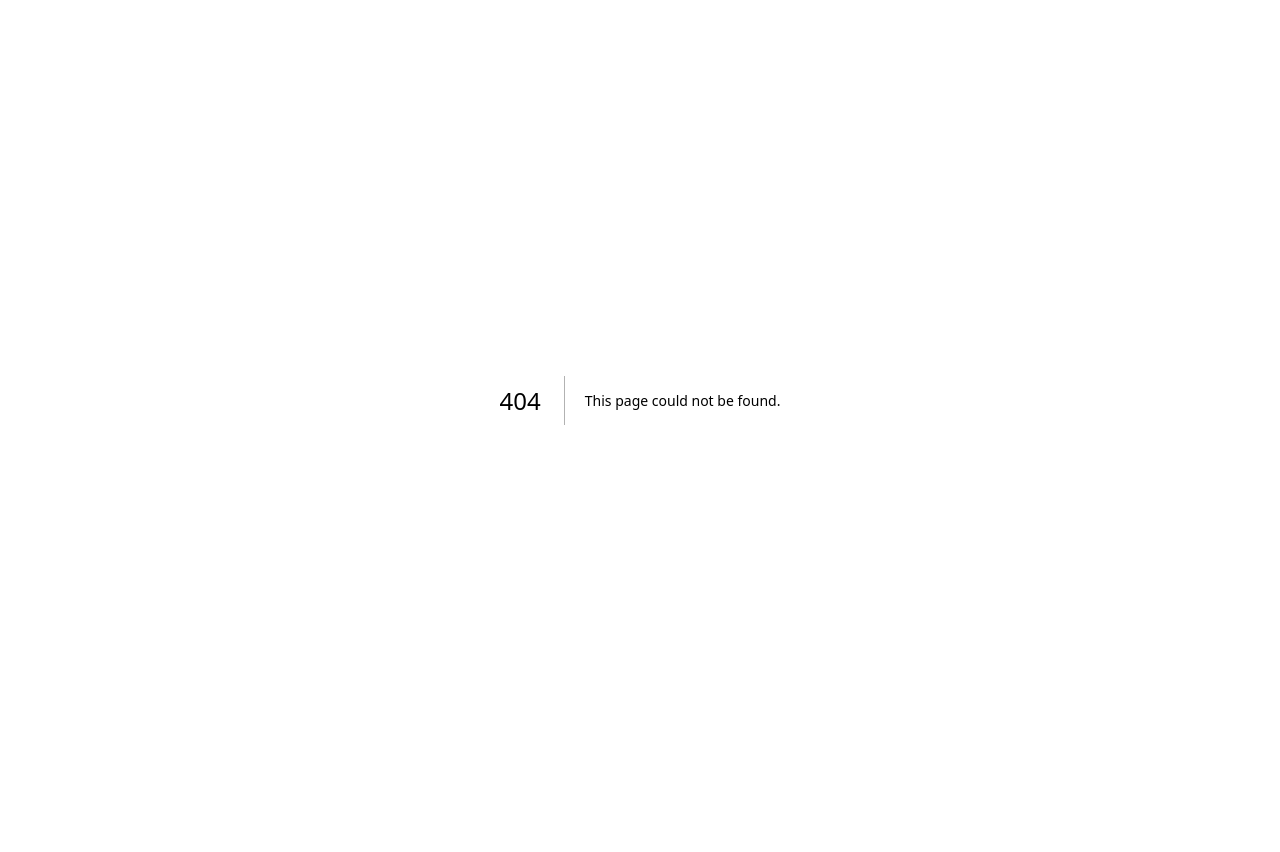
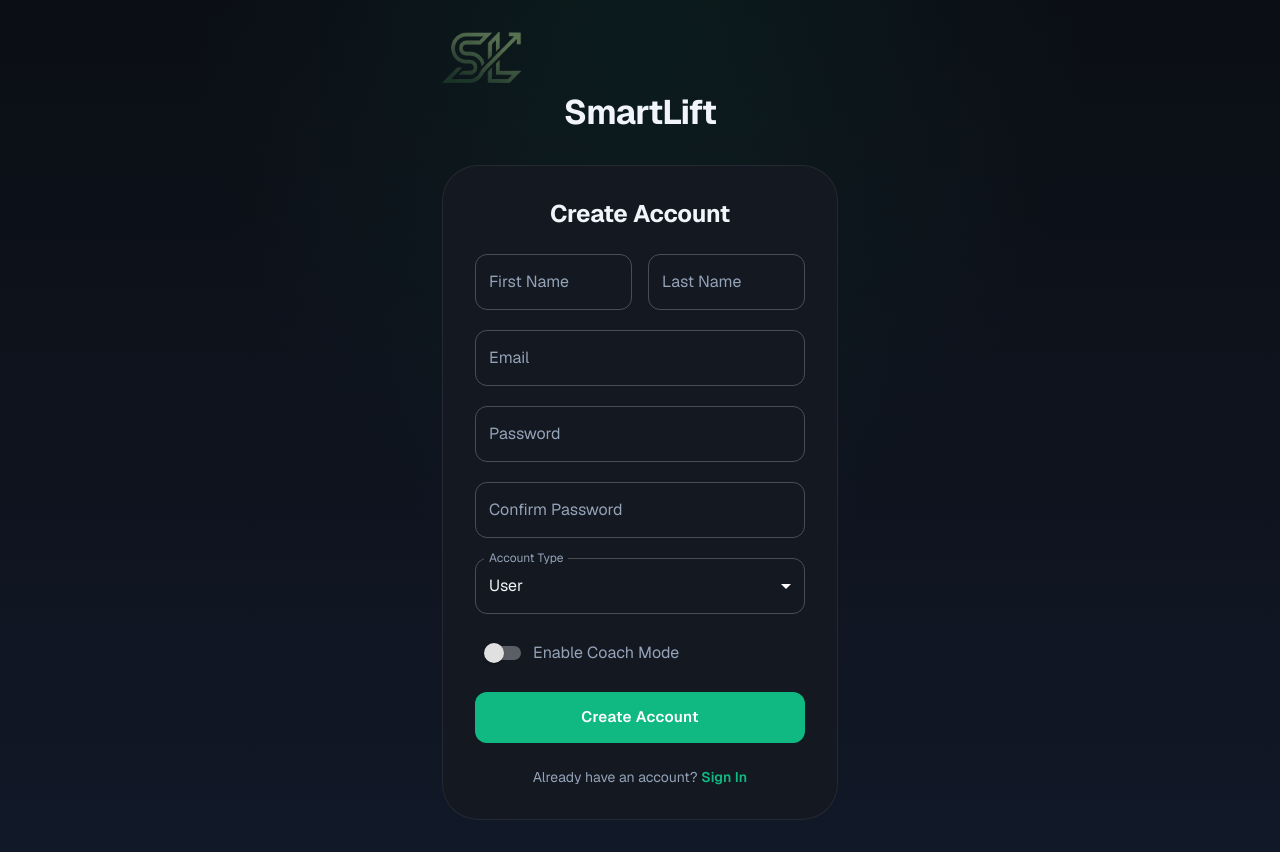
Before and after one commit to HeisenbergI8/smartlift, a Next.js app: page /register in a window 1280 px wide. Before the commit this address had no page. Before the commit the page ends 800 px from the top, so only its background shows below. Built offline with nearby package versions, Linux system fonts and the light colour scheme.

Commit message:
feat(auth): add auth pages and protected route layout

```diff
--- /dev/null
+++ b/src/app/(auth)/layout.tsx
@@ -0,0 +1,9 @@
+import GuestOnlyRoute from "@/views/auth/components/GuestOnlyRoute";
+
+export default function AuthLayout({
+  children,
+}: {
+  children: React.ReactNode;
+}) {
+  return <GuestOnlyRoute>{children}</GuestOnlyRoute>;
+}
--- /dev/null
+++ b/src/app/(auth)/login/page.tsx
@@ -0,0 +1,5 @@
+import LoginPage from "@/views/auth/pages/LoginPage";
+
+export default function Page() {
+  return <LoginPage />;
+}
--- /dev/null
+++ b/src/app/(auth)/register/page.tsx
@@ -0,0 +1,5 @@
+import RegisterPage from "@/views/auth/pages/RegisterPage";
+
+export default function Page() {
+  return <RegisterPage />;
+}
--- /dev/null
+++ b/src/app/(protected)/layout.tsx
@@ -0,0 +1,18 @@
+import Box from "@mui/material/Box";
+import AppNavigation from "@/components/AppNavigation";
+import AuthGuard from "@/views/auth/components/AuthGuard";
+
+export default function ProtectedLayout({
+  children,
+}: {
+  children: React.ReactNode;
+}) {
+  return (
+    <AuthGuard>
+      <AppNavigation />
+      <Box component="main" sx={{ ml: { xs: 0, sm: "64px", md: "240px" } }}>
+        {children}
+      </Box>
+    </AuthGuard>
+  );
+}
```
